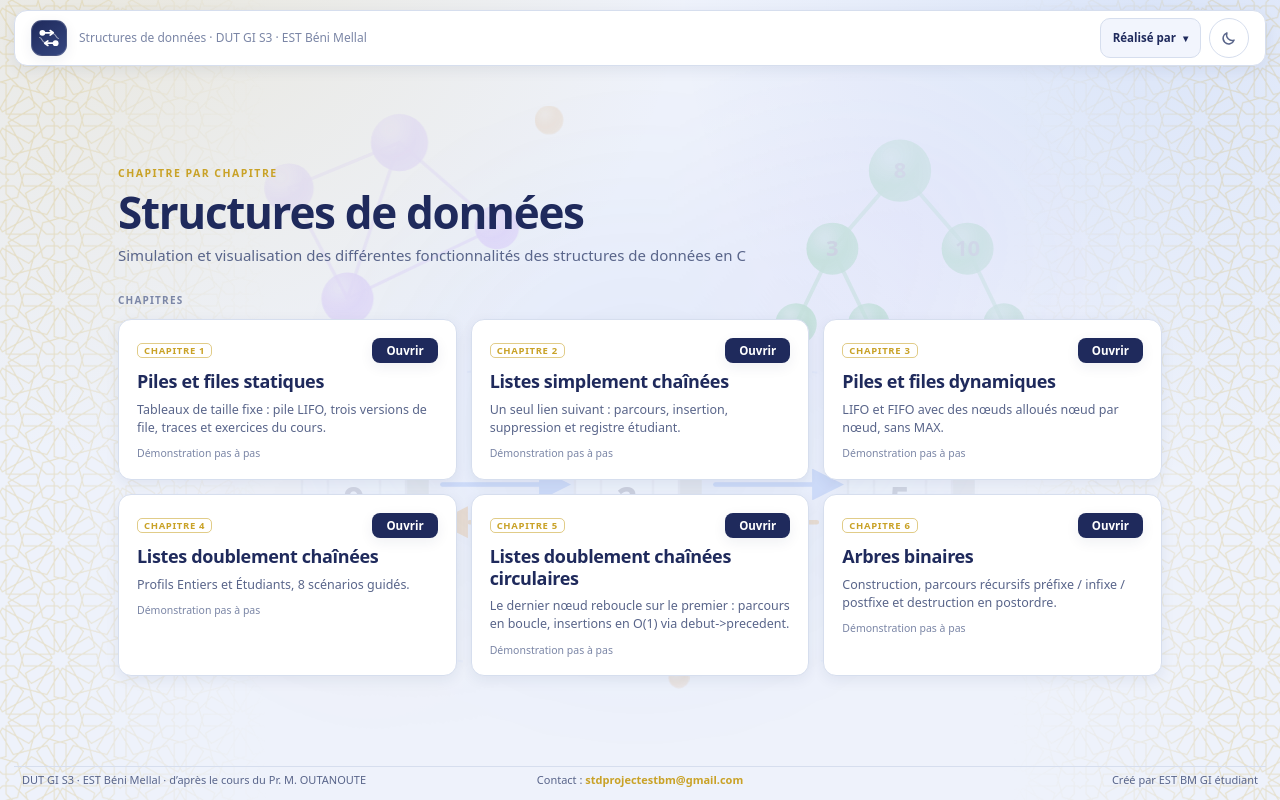
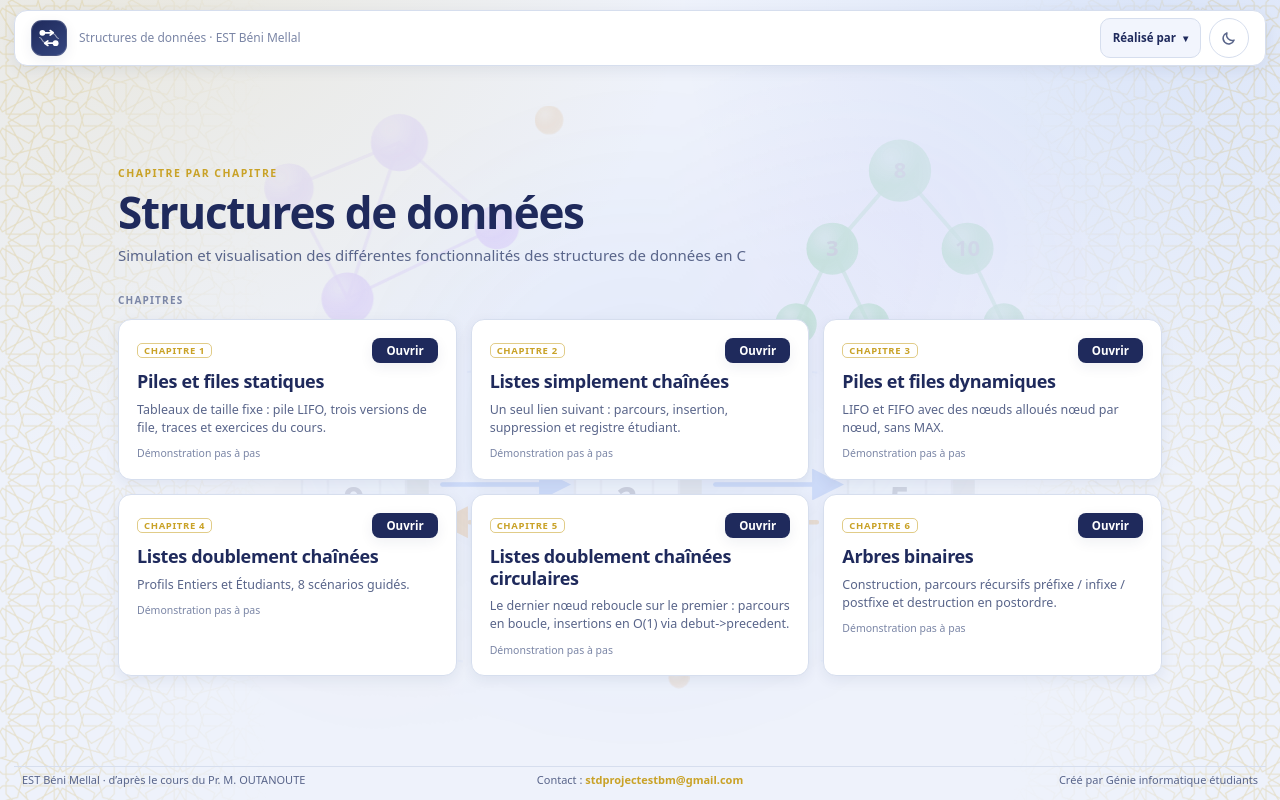
Before and after one commit to MehdiCherkane/dsa-visualizer, a React (Vite) app: page / in a window 1280 px wide. Built offline with nearby package versions, Linux system fonts and the light colour scheme.

Commit message:
fix: retirer DUT GI S3 et mettre à jour le crédit du pied de page

```diff
--- a/src/config.ts
+++ b/src/config.ts
@@ -2,7 +2,6 @@ import { fr } from './i18n/fr'
 
 export const config = {
   course: fr.app.course,
-  school: fr.app.school,
   institutionName: fr.app.institutionName,
   institution: fr.app.institution,
   source: fr.app.source,
--- a/src/i18n/fr.ts
+++ b/src/i18n/fr.ts
@@ -12,20 +12,19 @@ export const fr = {
   app: {
     title: 'Listes doublement chaînées',
     course: 'Structures de données',
-    school: 'DUT GI S3',
     institutionName: 'EST Béni Mellal',
-    institution: 'DUT GI S3 · EST Béni Mellal',
+    institution: 'EST Béni Mellal',
     source: 'd’après le cours du Pr. M. OUTANOUTE',
     creditPrefix: 'd’après le cours du',
     professor: 'Pr. M. OUTANOUTE',
-    subtitle: 'EST Béni Mellal · DUT GI S3 · d’après le cours du Pr. M. OUTANOUTE',
+    subtitle: 'EST Béni Mellal · d’après le cours du Pr. M. OUTANOUTE',
     ready: 'Prêt pour la démonstration',
   },
   footer: {
     contact: 'Contact',
     email: 'stdprojectestbm@gmail.com',
     emailAria: (email: string) => `Envoyer un e-mail à ${email}`,
-    credit: 'Créé par EST BM GI étudiant',
+    credit: 'Créé par Génie informatique étudiants',
   },
   menu: {
     title: 'Structures de données',
--- a/src/index.css
+++ b/src/index.css
@@ -3917,7 +3917,6 @@ body.is-resizing-horizontal * {
 }
 
 .brand-course,
-.brand-school,
 .brand-institution-name,
 .brand-sep {
   overflow: visible;
--- a/src/ui/Header.tsx
+++ b/src/ui/Header.tsx
@@ -62,10 +62,6 @@ export function Header<S extends BaseSnapshot>({
           <div className="brand-meta">
             <span className="chapter-chip">{fr.menu.chapterLabel(plugin.chapter)}</span>
             <span className="brand-course">{config.course}</span>
-            <span className="brand-sep brand-course-sep" aria-hidden="true">
-              ·
-            </span>
-            <span className="brand-school">{config.school}</span>
             <span className="brand-sep brand-institution-sep" aria-hidden="true">
               ·
             </span>
--- a/src/ui/MainMenu.tsx
+++ b/src/ui/MainMenu.tsx
@@ -46,7 +46,7 @@ export function MainMenu({ plugins, theme, onTheme }: MainMenuProps): JSX.Elemen
           </span>
           <div className="brand-copy">
             <div className="brand-meta menu-brand-meta">
-              {config.course} · {config.school} · {config.institutionName}
+              {config.course} · {config.institutionName}
             </div>
           </div>
         </div>
```
Also changed, not shown: 1 other file (tests, documents, lock files or other folders).
